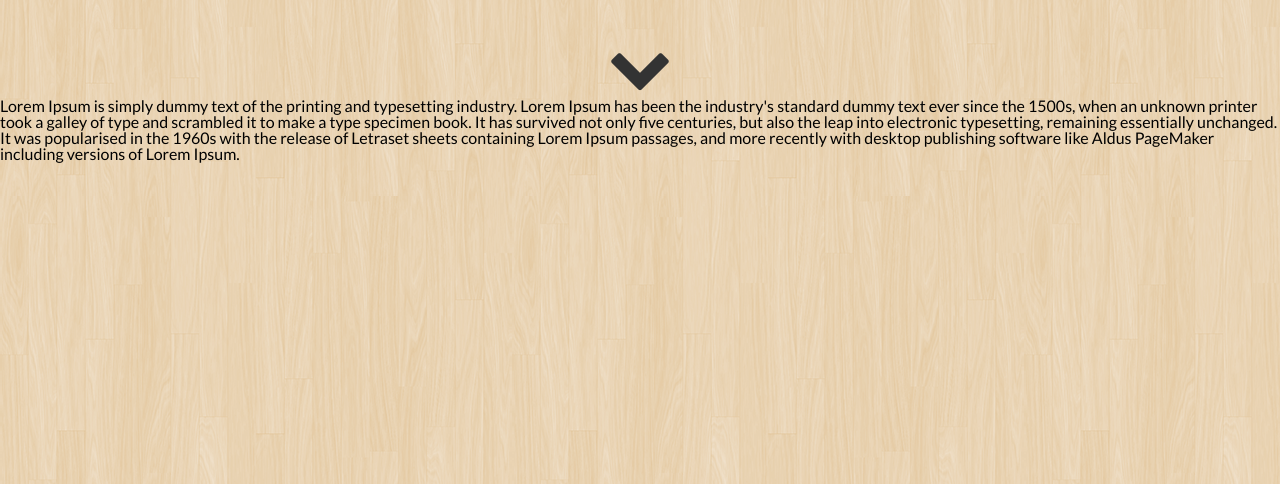
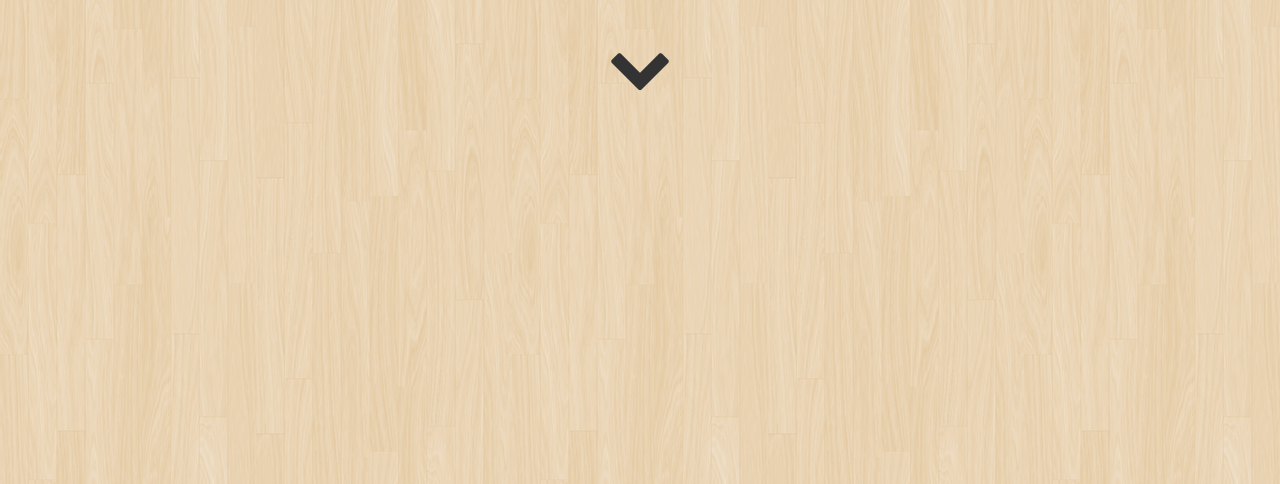
Before and after one commit to abdulqshabbir/portfolio, a plain HTML site: page index.html in a window 1280 px wide. Shown: the part 316-800 px from the top of the page. Drawn offline with Linux system fonts and the light colour scheme.

Commit message:
removed lorem ipsum text.  Landing page complete

```diff
--- a/index.html
+++ b/index.html
@@ -23,8 +23,5 @@
       <a href="#"><i class="fa fa-chevron-down"></i></a>
     </div>
 
-    <div id="aboutMePage">
-      <p>Lorem Ipsum is simply dummy text of the printing and typesetting industry. Lorem Ipsum has been the industry's standard dummy text ever since the 1500s, when an unknown printer took a galley of type and scrambled it to make a type specimen book. It has survived not only five centuries, but also the leap into electronic typesetting, remaining essentially unchanged. It was popularised in the 1960s with the release of Letraset sheets containing Lorem Ipsum passages, and more recently with desktop publishing software like Aldus PageMaker including versions of Lorem Ipsum.</p>
-    </div>
   </body>
 </html>
```
